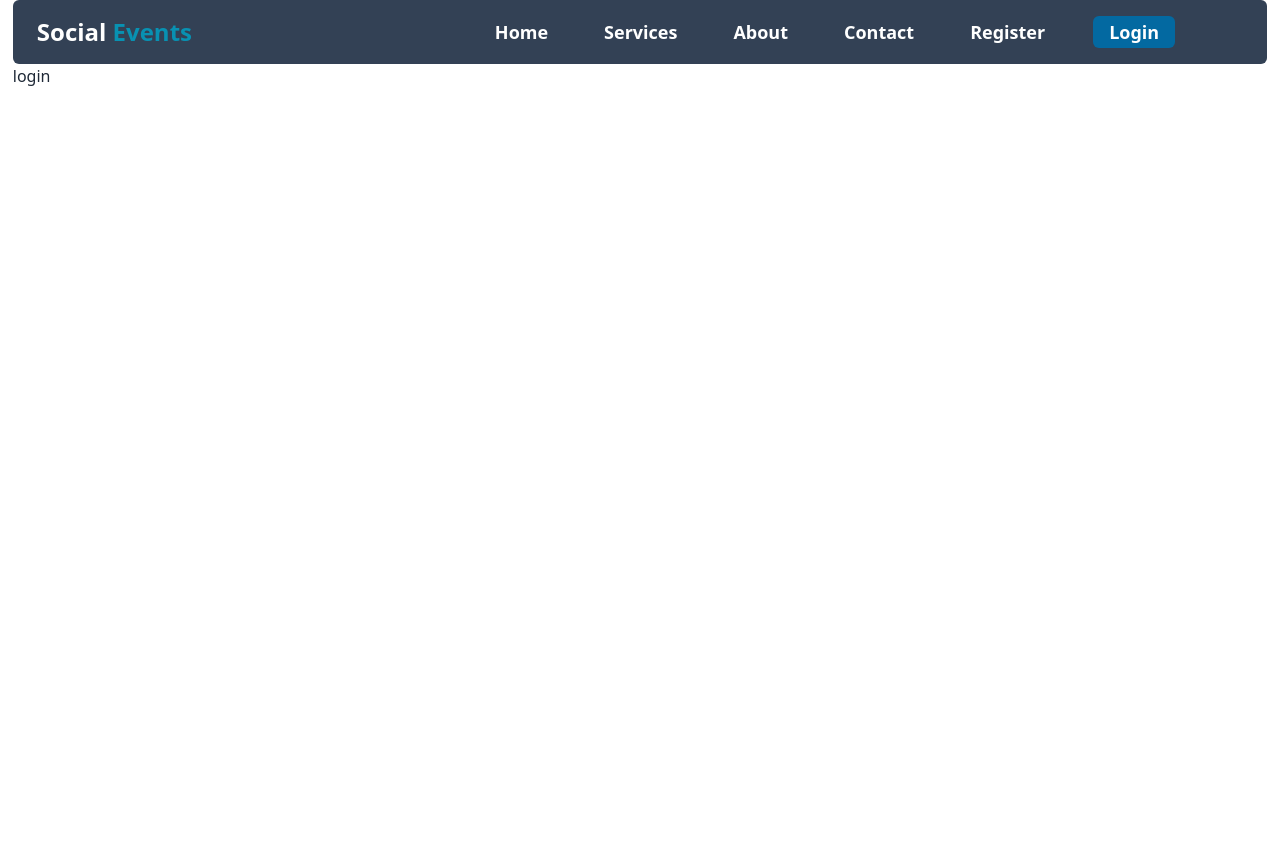
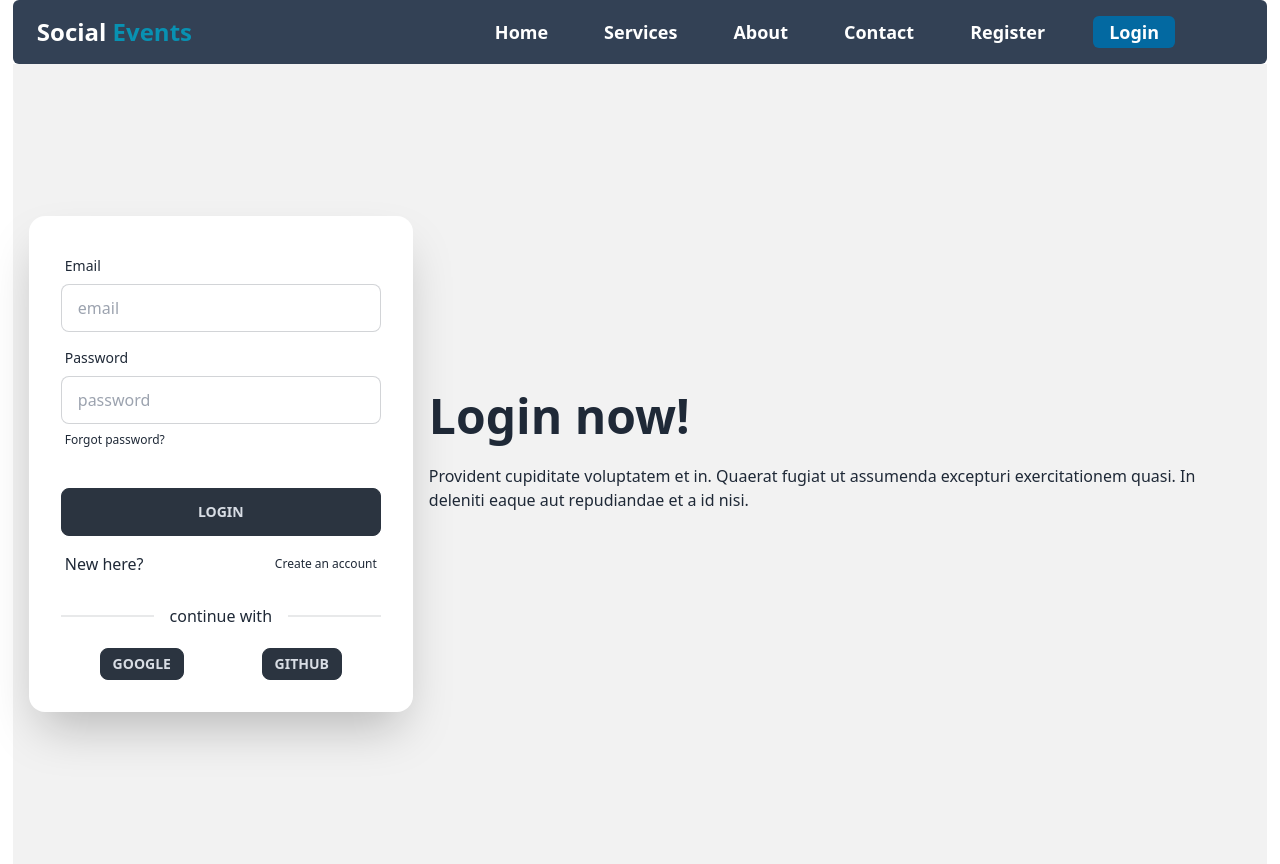
Before and after one commit to siyam79/brand-shop, a React (Vite) app: page /login in a window 1280 px wide. Before the commit the page ends 800 px from the top, so only its background shows below. Built offline with nearby package versions, Linux system fonts and the light colour scheme; no server answers.

Commit message:
social events all catagory  data  home page  load

```diff
--- /dev/null
+++ b/src/Components/ErrorElement/ErrorElement.jsx
@@ -0,0 +1,12 @@
+
+
+const ErrorElement = () => {
+    return (
+        <div className=" text-center items-center  ">
+         <h1 className="text-3xl font-semibold  ">  No Data Found Page  </h1>
+         <h1 className="text-9xl font-extralight "> 404 </h1>
+        </div>
+    );
+};
+
+export default ErrorElement;
--- a/src/Components/Login/Login.jsx
+++ b/src/Components/Login/Login.jsx
@@ -1,10 +1,84 @@
+
+import { Link, useNavigate } from "react-router-dom";
+
+import { ToastContainer, toast } from "react-toastify";
+import useAuth from "../../Pages/useAuth/useAuth";
+import SocialLogin from "../../Pages/SocialLogin/SocialLogin";
 
 
 const Login = () => {
+
+    const navigate = useNavigate()
+
+    const { signin } = useAuth();
+
+    const loginHandleSubmit = (e) => {
+        e.preventDefault();
+        const email = e.target.email.value;
+        const password = e.target.password.value;
+
+        console.log(email, password);
+
+        if (password.length < 6) {
+            toast.error('Incorret Your Password');
+            return;
+
+        }
+        signin(email, password)
+            .then(res => {
+                if(res.user){
+                    toast.success('User logged in successfully', {
+                        position: 'top-center'
+
+                    })
+                    navigate('/')
+                }
+
+            }).catch(error => {
+               toast.error(error.message);
+            })
+
+    }
+
+
     return (
-        <div>
-            login
-        </div>
+        <>
+            <div className="hero min-h-screen bg-base-200">
+                <div className="hero-content flex-col lg:flex-row-reverse">
+                    <div className="text-center lg:text-left">
+                        <h1 className="text-5xl font-bold">Login now!</h1>
+                        <p className="py-6">Provident cupiditate voluptatem et in. Quaerat fugiat ut assumenda excepturi exercitationem quasi. In deleniti eaque aut repudiandae et a id nisi.</p>
+                    </div>
+                    <div className="card flex-shrink-0 w-full max-w-sm shadow-2xl bg-base-100">
+                        <form onSubmit={loginHandleSubmit} className="card-body">
+                            <div className="form-control">
+                                <label className="label">
+                                    <span className="label-text">Email</span>
+                                </label>
+                                <input type="text" placeholder="email" className="input input-bordered" name='email' required />
+                            </div>
+                            <div className="form-control">
+                                <label className="label">
+                                    <span className="label-text">Password</span>
+                                </label>
+                                <input type="text" placeholder="password" className="input input-bordered" name='password' required />
+                                <label className="label">
+                                    <a href="#" className="label-text-alt link link-hover">Forgot password?</a>
+                                </label>
+                            </div>
+                            <div className="form-control mt-6 p-0">
+                                <button type='submit' className="btn btn-neutral">Login</button>
+                            </div>
+                            <label className="label">
+                                New here? <Link to="/register" className="label-text-alt link link-hover">Create an account</Link>
+                            </label>
+                           <SocialLogin></SocialLogin>
+                        </form>
+                    </div>
+                </div>
+                <ToastContainer></ToastContainer>
+            </div>
+        </>
     );
 };
 
--- a/src/Components/Register/Register.jsx
+++ b/src/Components/Register/Register.jsx
@@ -1,8 +1,10 @@
 
 import { Link, useNavigate } from "react-router-dom";
-import { ToastContainer, toast } from "react-toastify";
+// import SocialLogin from "../SocialLogin/SocialLogin";
 import useAuth from "../../Pages/useAuth/useAuth";
 import SocialLogin from "../../Pages/SocialLogin/SocialLogin";
+import { ToastContainer, toast } from "react-toastify";
+import 'react-toastify/dist/ReactToastify.css';
 
 const Register = () => {
     const { createUser, handleUpdateProfile } = useAuth()
@@ -20,13 +22,12 @@ const Register = () => {
 
         console.log(name, email, password);
 
+
         // password  validation
 
-        if (password.length < 6) {
-            toast.error(' Password must be at least 6 characters ', {
-                position: 'top-center'
-            });
-            return
+        if (!/(?=.*?[A-Z])(?=.*?[#?!@$%^&*-]).{6,}/.test(password)) {
+            toast.error('please Your passwor capital letter special character and 6 characters ');
+           return;
 
         }
 
@@ -47,17 +48,15 @@ const Register = () => {
                 toast.error(error.message)
             })
     }
-
-
     return (
         <>
             <div className="hero min-h-screen bg-base-200">
                 <div className="hero-content flex-col lg:flex-row-reverse">
                     <div className="text-center lg:text-left">
                         <h1 className="text-5xl font-bold">Register now!</h1>
-
+                        <p className="py-6">Provident cupiditate voluptatem et in. <br></br> Quaerat fugiat ut assumenda  excepturi exercitationem quasi.</p>
                     </div>
-                    <div className="card flex-shrink-0 w-full  max-w-sm shadow-2xl bg-base-100">
+                    <div className="card flex-shrink-0 w-full max-w-sm shadow-2xl bg-base-100">
                         <form onSubmit={handleSubmit} className="card-body">
                             <div className="form-control">
                                 <label className="label">
@@ -87,13 +86,13 @@ const Register = () => {
                                 <button className="btn btn-neutral" type='submit'>Register</button>
                             </div>
                             <label className="label">
-                                Have an account? <Link to="/login" className="label-text-alt link link-hover">Please Login</Link>
+                               You Have an account? <Link to="/login" className="label-text-alt link link-hover text-[18px] ">Please Login</Link>
                             </label>
                            <SocialLogin></SocialLogin>
                         </form>
                     </div>
                 </div>
-                <ToastContainer></ToastContainer>
+               <ToastContainer></ToastContainer>
             </div>
         </>
     );
--- a/src/MyRoute/MyRoute.jsx
+++ b/src/MyRoute/MyRoute.jsx
@@ -6,12 +6,14 @@ import About from "../Components/About/About";
 import Contact from "../Components/Contact/Contact";
 import Register from "../Components/Register/Register";
 import Login from "../Components/Login/Login";
+import ErrorElement from "../Components/ErrorElement/ErrorElement";
 
 
 const MyRoute = createBrowserRouter([
     {
         path: '/',
         element: <MainLayout></MainLayout>,
+        errorElement:<ErrorElement></ErrorElement>,
         children: [
             {
                 path: '/',
--- a/src/Pages/Marquap/Marquap.jsx
+++ b/src/Pages/Marquap/Marquap.jsx
@@ -1,19 +1,16 @@
-import moment from 'moment';
+
 import Marquee from "react-fast-marquee";
 const Marquap = () => {
     return (
         <div className=" w-[98%] mx-auto ">
-            <div className='bg-slate-600 mt-2 rounded-md '>
+            <div className='bg-cyan-500 shadow-lg shadow-cyan-500/50 mt-3 py-2 rounded-md '>
             <Marquee pauseOnHover={true} speed={100}>
-            <h1 className=" text-2xl font-semibold text-cyan-600 text-center py- md:mr-10 mr-6  "> Welcome to Our Social Events </h1>
-            <h1 className=" text-2xl font-semibold text-cyan-600 text-center py- mr-6 md:mr-10 "> Welcome to Our Social Events </h1>
-            <h1 className=" text-2xl font-semibold text-cyan-600 text-center mr-10 py-4"> Welcome to Our Social Events </h1>
+            <h1 className=" text-2xl font-bold text-white text-center py- md:mr-10 mr-6  "> Welcome to Our Social Events </h1>
+            <h1 className=" text-2xl font-bold text-white text-center py- mr-6 md:mr-10 "> Welcome to Our Social Events </h1>
+            <h1 className=" text-2xl font-bold text-white text-center mr-10 py-4"> Welcome to Our Social Events </h1>
             </Marquee>
             </div>
-            <div className=' lg:px-10 pl-10 text-center '>
-                <p>{moment().format("dddd: MMMM : YYYY")}</p>
-                <p className='pl-6 '>{moment().format(" H : mm : ss A ")}</p>
-            </div>
+
 
         </div>
     );
--- /dev/null
+++ b/src/Pages/PrivateRoute/PrivateRoute.jsx
@@ -0,0 +1,30 @@
+import { Navigate } from "react-router-dom";
+import useAuth from "../../Pages/useAuth/useAuth";
+import PropTypes from 'prop-types';
+
+
+const PrivateRoute = ({children}) => {
+
+
+    const {user ,  loading} = useAuth()
+    console.log(loading);
+    if (loading) {
+        return <div>
+            <h1 className="text-5xl text-center font-semibold ">Loading</h1>
+        </div>
+
+    }
+
+    if (!user.email) {
+        return <Navigate to='/login'></Navigate>
+
+    }
+    return children
+
+
+};
+PrivateRoute.propTypes = {
+    children: PropTypes
+}
+
+export default PrivateRoute;
--- a/src/Pages/SocialLogin/SocialLogin.jsx
+++ b/src/Pages/SocialLogin/SocialLogin.jsx
@@ -1,10 +1,48 @@
 
 
+import { useContext } from "react";
+import { AuthContext } from "../AuthProvider/AuthProvider";
+import { toast } from "react-toastify";
+import { useNavigate } from "react-router-dom";
+
 const SocialLogin = () => {
+
+    const { googleLogin, githubLogin } = useContext(AuthContext)
+
+    const {navigate} = useNavigate()
+
+
+    const handleSocialLogin = (user) => {
+
+        user().then(res => {
+            if(res.user){
+                toast.success('User logged in successfully', {
+                    position: 'top-center'
+
+                })
+                navigate('/')
+            }
+
+        }).catch(error => {
+           toast.error(error.message);
+        })
+
+
+    }
+
     return (
-        <div>
+        <>
+            <div className="divider">continue with</div>
+            <div className="flex justify-around">
+                <button
+                    onClick={() => handleSocialLogin(googleLogin)}
+                    className="btn btn-neutral btn-sm">Google</button>
+                <button
+                    onClick={() => { handleSocialLogin(githubLogin) }}
+                    className="btn btn-neutral btn-sm">Github</button>
 
-        </div>
+            </div>
+        </>
     );
 };
 
```
